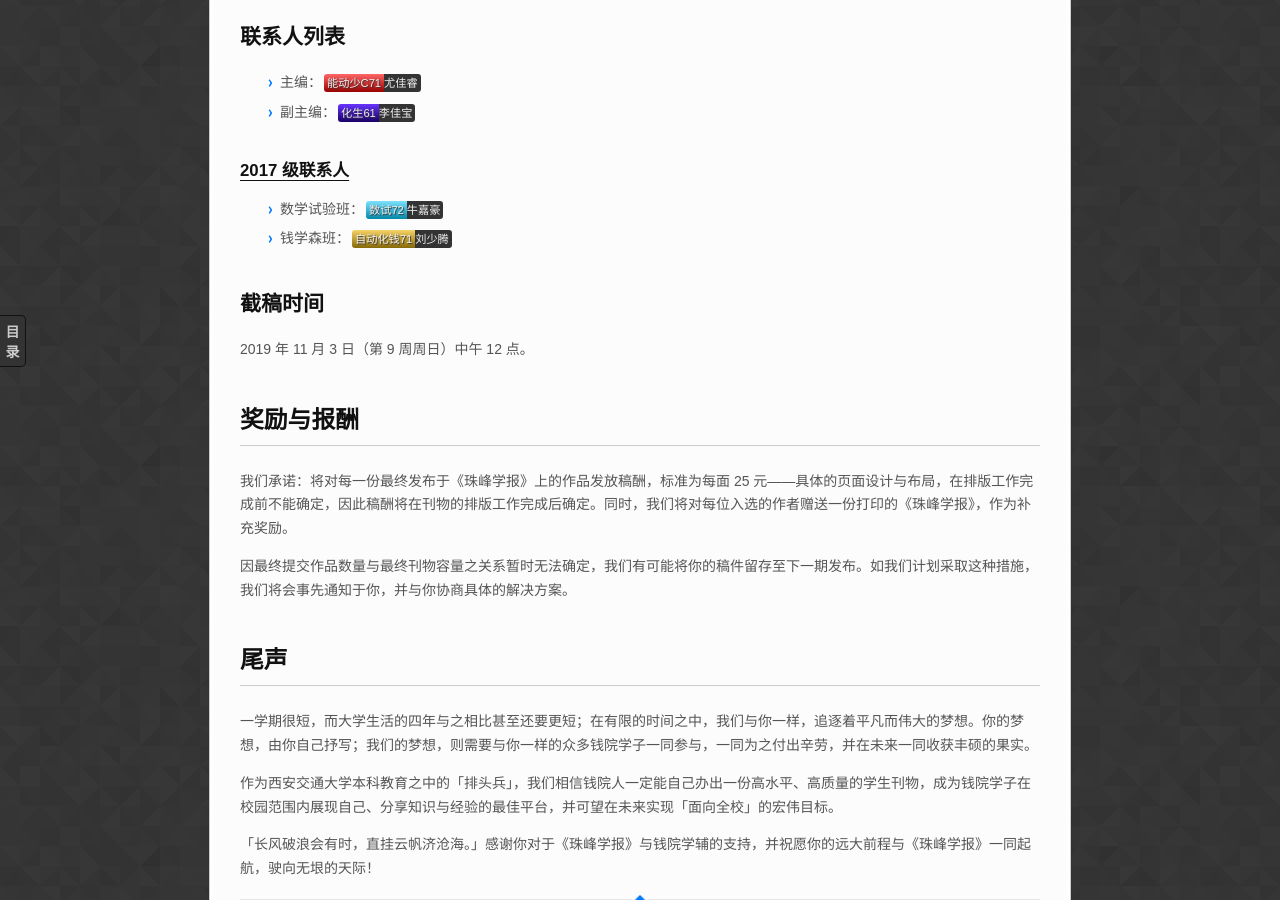
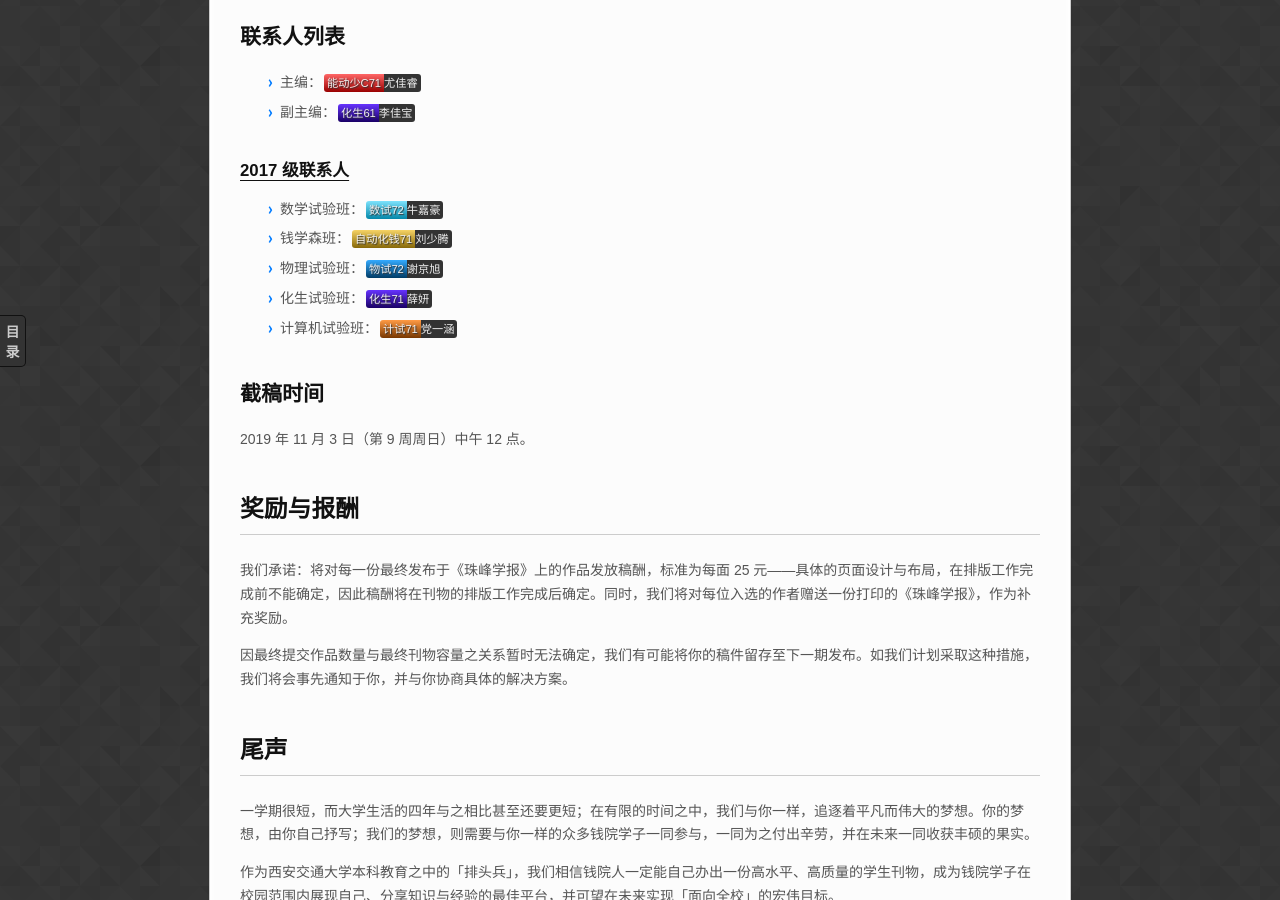
Before and after one commit to qyxf/qyxf.github.io, a Jekyll site: the page built from _posts/2019-10-18-journal-of-zhufeng-call-of-papers.md, in a window 1280 px wide and 900 px high, scrolled down 4154 px. Built offline with Jekyll 4.4.1, drawn with Linux system fonts in a browser that asks for light colours; some web fonts are replaced; our own code applies the rules of GitHub Pages for plain Markdown files; formulas are drawn with MathJax 3; comment, search, counter and statistics services are not loaded.

Commit message:
添加了一些《珠峰学报》的联系人
Former-commit-id: 059754a5a9c2c9b679289a66aa38e282d68c2fbf

```diff
--- a/_posts/2019-10-18-journal-of-zhufeng-call-of-papers.md
+++ b/_posts/2019-10-18-journal-of-zhufeng-call-of-papers.md
@@ -133,7 +133,9 @@ author: 《珠峰学报》筹办小组
 
 - 数学试验班：`数试72牛嘉豪`
 - 钱学森班：`自动化钱71刘少腾`
-
+- 物理试验班：`物试72谢京旭`
+- 化生试验班：`化生71薛妍`
+- 计算机试验班：`计试71党一涵`
 
 ### 截稿时间
 2019 年 11 月 3 日（第 9 周周日）中午 12 点。
```
